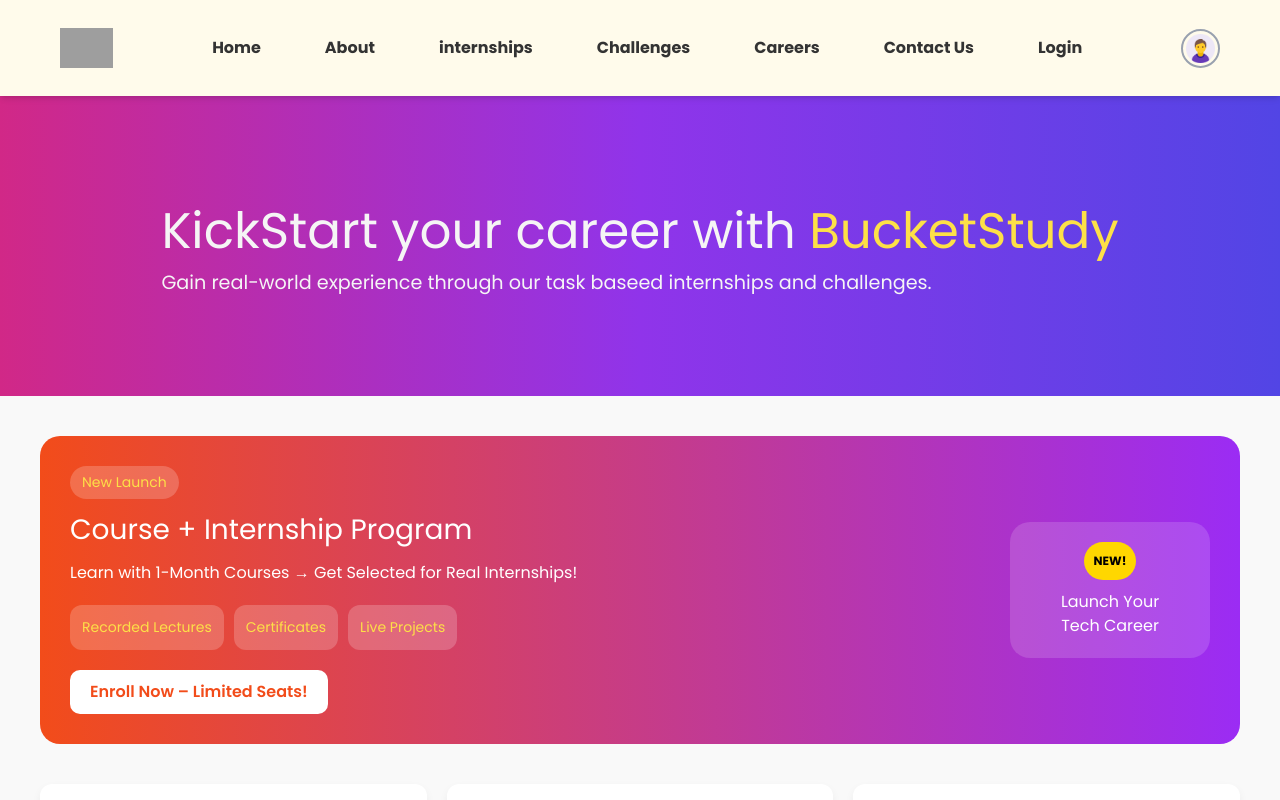
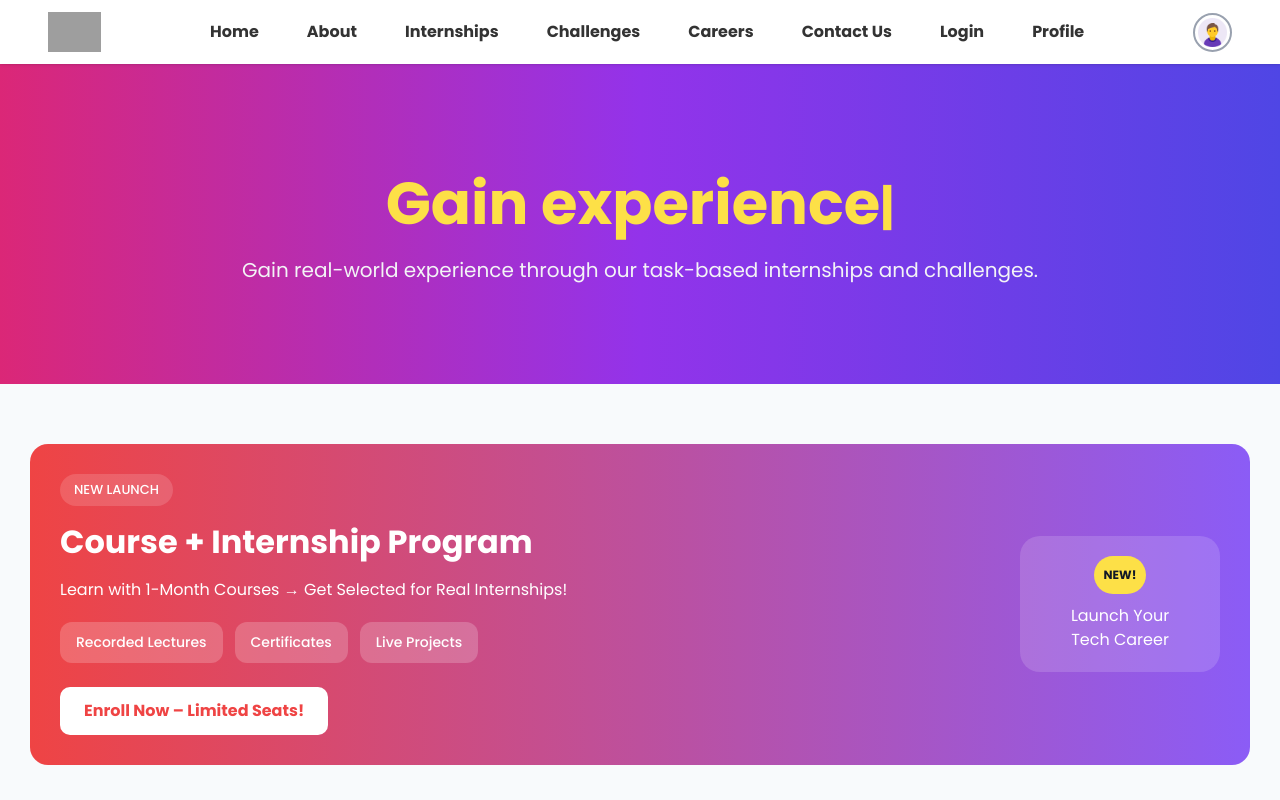
Before and after one commit to BucketStudy-EduTech/bucketstudy-frontend, a React (Vite) app: page / in a window 1280 px wide. Built offline with nearby package versions, Linux system fonts and the light colour scheme; grey boxes are pictures that could not be loaded; a web font is replaced by a local one.

Commit message:
Profile added and improved ui

```diff
--- a/package.json
+++ b/package.json
@@ -16,7 +16,8 @@
     "react-hot-toast": "^2.5.2",
     "react-icons": "^5.5.0",
     "react-router-dom": "^7.7.0",
-    "tailwindcss": "^4.1.11"
+    "tailwindcss": "^4.1.11",
+    "typed.js": "^2.1.0"
   },
   "devDependencies": {
     "@eslint/js": "^9.30.1",
--- a/src/App.jsx
+++ b/src/App.jsx
@@ -10,7 +10,8 @@
 import Footer from './components/Footer';
 import InternCom from './Pages/InternshipCom/InternCom';
 import Challenges from './Pages/Challange/challendeCom';
-import Login from './Pages/LoginSignup/Login/Login'
+import Login from './Pages/LoginSignup/Login/Login';
+import Profile from './Pages/Profile/index';
 // import Signup from './Pages/LoginSignup/Signup/Signup'
 
 
@@ -29,6 +30,7 @@
           <Route path="/challenges" element={<Challenges />} />
           <Route path="/login" element={<Login />} />
           {/* <Route path="/Signup" element={<Signup />} /> */}
+          <Route path="/profile" element={<Profile />} />
          </Routes>
 
          {/*------------ Footer Component ------------  */}
--- a/src/Pages/Home/index.css
+++ b/src/Pages/Home/index.css
@@ -1,39 +1,54 @@
-.home-section{
-  font-family: 'Poppins';
+
+/* General Font Setup */
+body, .home-section {
+  font-family: 'Poppins', sans-serif;
+  color: #1f1f1f;
 }
-.home-heading{
+
+/* Hero Section */
+.home-heading {
   display: flex;
   justify-content: center;
   align-items: center;
-  background-image: linear-gradient(to left,#5245E5,#9034EA,#D12887);
-  height: 300px;
-}
-.heading{
-  font-size: 50px;
-  color: whitesmoke;
-}
-.para{
-  font-size: larger;
-  color: whitesmoke;
-}
-span{
-  color: #FDE047;
-}
-.course-section {
-  font-family: 'Poppins';
-  padding: 40px;
-  background: #f9f9f9;
+  background-image: linear-gradient(to left, #4f46e5, #9333ea, #db2777);
+  height: 320px;
+  padding: 20px;
+  text-align: center;
 }
 
+.heading {
+  font-size: 3rem;
+  color: #fff;
+  line-height: 1.4;
+  font-weight: 700;
+}
+
+.heading span {
+  color: #fde047;
+}
+
+.para {
+  font-size: 1.25rem;
+  color: #f3f4f6;
+  margin-top: 10px;
+}
+
+/* Course Section */
+.course-section {
+  padding: 60px 30px;
+  background: #f8fafc;
+}
+
+/* Course Banner */
 .course-banner {
   display: flex;
+  flex-wrap: wrap;
   justify-content: space-between;
-  background: linear-gradient(to right, #f24c1a, #9b2cf4);
+  background: linear-gradient(to right, #ef4444, #8b5cf6);
   color: white;
-  border-radius: 20px;
+  border-radius: 18px;
   padding: 30px;
-  margin-bottom: 40px;
-
+  margin-bottom: 50px;
 }
 
 .course-content {
@@ -41,53 +56,60 @@
 }
 
 .badge {
-  background: rgba(255, 255, 255,0.2);
-  padding: 6px 12px;
-  border-radius: 20px;
-  font-size: 14px;
+  background: rgba(255, 255, 255, 0.15);
+  padding: 6px 14px;
+  border-radius: 999px;
+  font-size: 13px;
+  font-weight: 500;
+  margin-bottom: 12px;
   display: inline-block;
-  margin-bottom: 10px;
+  text-transform: uppercase;
 }
 
 .course-content h2 {
-  font-size: 28px;
-  margin-bottom: 10px;
+  font-size: 2rem;
+  font-weight: 700;
+  margin-bottom: 12px;
 }
 
 .course-content p {
+  font-size: 1rem;
   margin-bottom: 20px;
-  font-size: 16px;
+  line-height: 1.5;
 }
 
 .tags {
   display: flex;
-  gap: 10px;
-  margin-bottom: 20px;
-
+  flex-wrap: wrap;
+  gap: 12px;
+  margin-bottom: 24px;
 }
 
 .tag {
   background: rgba(255, 255, 255, 0.2);
-  padding: 12px;
+  padding: 10px 16px;
   border-radius: 12px;
   font-size: 14px;
+  font-weight: 500;
 }
 
 .cta-button {
   background: white;
-  color: #f24c1a;
-  padding: 10px 20px;
+  color: #ef4444;
+  padding: 12px 24px;
   border: none;
   border-radius: 10px;
-  font-weight: 600;
+  font-weight: 700;
+  font-size: 16px;
   cursor: pointer;
   transition: background 0.3s;
 }
 
 .cta-button:hover {
-  background: #ffe3d9;
+  background: #ffe3e3;
 }
 
+/* Launch Box */
 .launch-banner {
   background: rgba(255, 255, 255, 0.15);
   border-radius: 20px;
@@ -98,11 +120,11 @@
 }
 
 .new-label {
-  background: gold;
-  color: black;
+  background: #fde047;
+  color: #111827;
   font-weight: bold;
   padding: 10px;
-  border-radius: 900px;
+  border-radius: 999px;
   font-size: 12px;
   display: inline-block;
   margin-bottom: 10px;
@@ -110,35 +132,56 @@
 
 .steps-container {
   display: flex;
+  flex-wrap: wrap;
   justify-content: space-between;
   gap: 20px;
+  margin-top: 40px;
 }
 
 .step-card {
-  background: #ffffff;
-  box-shadow: 0 4px 10px rgba(0, 0, 0, 0.05);
+  background: #fff;
   border-radius: 12px;
-  padding: 20px;
+  box-shadow: 0 4px 12px rgba(0,0,0,0.08);
+  padding: 24px;
   flex: 1;
-  min-width: 240px;
-  transition: transform 0.2s ease;
+  transition: transform 0.3s ease;
+}
+
+.step-card:hover {
+  transform: translateY(-6px);
 }
 
 .step-card h4 {
+  font-size: 1rem;
+  font-weight: 600;
   margin-bottom: 10px;
-  font-size: 16px;
 }
 
-.section-title {
+.step-card p {
+  font-size: 0.95rem;
+  color: #374151;
+}
+
+/* Course Programs */
+.section-titles{
   margin-top: 40px;
-  font-size: 20px;
+  font-size: 1.8rem;
   text-align: center;
+  color:#D12887; /* a vibrant purple */
+  font-weight: 700;
 }
-.section-para{
-   text-align: center;
+
+
+.section-para {
+  text-align: center;
+  font-size: 1rem;
+  color: #4b5563;
+  margin-top: 10px;
 }
+
+/* Courses Container */
 .courses-container {
-  padding: 40px 20px;
+  padding: 50px 20px;
   background-color: #f9fafe;
   text-align: center;
 }
@@ -148,97 +191,120 @@
   flex-wrap: wrap;
   justify-content: center;
   gap: 24px;
-  margin-bottom: 30px;
+  margin-bottom: 40px;
 }
 
 .course-card {
   background-color: #ffffff;
   border-radius: 16px;
   box-shadow: 0 4px 16px rgba(0, 0, 0, 0.05);
-  padding: 28px;
-  height: 140px;
-  width: 280px;
+  padding: 32px; /* was 28px */
+  height: 180px;  /* was 140px */
+  width: 320px;   /* was 280px */
   transition: transform 0.2s ease, box-shadow 0.3s ease;
   text-align: left;
+  display: flex;
+  flex-direction: column;
+  justify-content: space-between;
 }
 
+
 .course-card:hover {
-  transform: translateY(-10px);
-  box-shadow: 0 8px 20px rgba(0, 0, 0, 0.08);
+  transform: translateY(-8px);
+  box-shadow: 0 8px 24px rgba(0, 0, 0, 0.1);
 }
 
 .course-card h3 {
-  font-size: 20px;
-  color: #333;
+  font-size: 1.2rem;
+  font-weight: 600;
+  color: #111827;
+  margin-bottom: 8px;
+}
+
+.course-card p {
+  font-size: 0.95rem;
+  color: #6b7280;
   margin-bottom: 10px;
 }
 
-.course-card p {
+.duration {
   font-size: 15px;
-  color: #555;
-  margin-bottom: 12px;
+  color: #777;
+  font-weight: 500;
+  margin-top: 10px;
+  display: inline-block;
 }
 
-.duration {
-  font-size: 14px;
-  color: #777;
-  font-weight: 500;
-}
 
 .course-buttons {
-  margin-top: 20px;
-  margin-bottom: 25px;
+  margin-top: 30px;
+  margin-bottom: 40px;
 }
 
 .limited-offer {
+  font-size: 0.9rem;
+  color: #b91c1c;
+  font-weight: 600;
+  margin-bottom: 25px;
   display: block;
-  font-size: 14px;
-  color: #c0392b;
-  margin-bottom: 20px;
-  font-weight: 500;
-  font-weight: bold;
 }
 
 .enroll-btn {
-  background-color: #6c5ce7;
+  background-color: #6366f1;
   color: white;
-  padding: 12px 24px;
+  padding: 14px 28px;
   border: none;
   border-radius: 10px;
-  font-weight: 600;
+  font-weight: 700;
   font-size: 15px;
   cursor: pointer;
-  transition: background-color 0.5s;
+  transition: background-color 0.4s;
 }
 
 .enroll-btn:hover {
-  background-color: #5a4bd3;
+  background-color: #4f46e5;
 }
 
+/* Final CTA Section */
 .journey-section {
   background: #e74c3c;
-  color: #fff;
-  padding: 40px 20px;
+  color: white;
+  padding: 50px 30px;
   text-align: center;
-  border-radius: 10px;
+  border-radius: 12px;
+  margin-top: 50px;
 }
 
 .journey-section h2 {
+  font-size: 2rem;
+  font-weight: 700;
   margin-bottom: 10px;
-  font-size: 24px;
 }
 
 .journey-section p {
+  font-size: 1.1rem;
   margin-bottom: 20px;
-  font-size: 14px;
+  color: #ffe4e6;
 }
 
 .journey-btn {
-  background: #fff;
-  color: #e74c3c;
-  padding: 10px 20px;
+  background-color: #fff;
+  color: #dc2626;
+  padding: 14px 28px;
   border: none;
-  border-radius: 6px;
+  border-radius: 10px;
+  font-weight: bold;
   cursor: pointer;
-  font-weight: 600;
+  font-size: 16px;
+  transition: background-color 0.3s ease;
 }
+
+.journey-btn:hover {
+  background-color: #fca5a5;
+  color: #fff;
+}
+.typed-text {
+  font-size: 3.7rem;
+  font-weight: bold;
+  color: #facc15;
+}
--- a/src/Pages/Home/index.jsx
+++ b/src/Pages/Home/index.jsx
@@ -1,16 +1,42 @@
 import './index.css';
+import { useEffect, useRef } from 'react';
+import Typed from 'typed.js';
 
-//--------------------  HOME COMPONENT ----------------------
-function Home(){
-    return(
+function Home() {
+  const typedElement = useRef(null);
+  const typedInstance = useRef(null);
+
+  useEffect(() => {
+    typedInstance.current = new Typed(typedElement.current, {
+      strings: [
+        'KickStart your career with BucketStudy',
+        'Gain experience through internships',
+        'Challenge yourself and grow with us',
+      ],
+      typeSpeed: 50,
+      backSpeed: 30,
+      loop: true,
+      smartBackspace: true,
+    });
+
+    return () => {
+      typedInstance.current.destroy();
+    };
+  }, []);
+
+  return (
     <div className='home-section'>
       <div className='home-heading'>
         <div>
-          <h1 className='heading'>KickStart your career with <span>BucketStudy</span></h1>
-           <p className='para'>Gain real-world experience through our task baseed internships and challenges.</p>
+          <h1 className='heading'>
+            <span ref={typedElement} className='typed-text'></span>
+          </h1>
+          <p className='para'>
+            Gain real-world experience through our task-based internships and challenges.
+          </p>
+        </div>
       </div>
 
-      </div>
       <div className="course-section">
         <div className="course-banner">
           <div className="course-content">
@@ -45,13 +71,13 @@
           </div>
         </div>
 
-      <h3 className="section-title">Available Course Programs</h3>
+        <h3 className="section-titles">Available Course Programs</h3>
         <p className='section-para'>choose your path and start your journey to success</p>
       </div>
+
       <div className='courses-container'>
         <div className="course-card-grid">
           <div className="course-card">
-
             <h3>Full Stack Development</h3>
             <p>React, Node.js, MongoDB, Express</p>
             <span className="duration">1 Month Course</span>
@@ -64,14 +90,12 @@
           </div>
 
           <div className="course-card">
-
             <h3>Backend Development</h3>
             <p>Node.js, Express, Database, APIs</p>
             <span className="duration">1 Month Course</span>
           </div>
 
           <div className="course-card">
-
             <h3>UI/UX Design</h3>
             <p>Figma, Design Systems, Prototyping</p>
             <span className="duration">1 Month Course</span>
@@ -82,19 +106,15 @@
           <span className="limited-offer">Limited Time Offer – Early Bird Pricing!</span>
           <button className="enroll-btn">View All Courses & Enroll</button>
         </div>
+
         <div className="journey-section">
           <h2>Ready to Start Your Journey?</h2>
           <p>Join thousands of students who have launched their careers through BucketStudy courses and internships.</p>
           <button className="journey-btn">Join Now</button>
         </div>
+      </div>
+    </div>
+  );
+}
 
-      </div>
-
-    {/*------------ Importing fonts from GoogleFonts ------------  */}
-      <style>
-@import url('https://fonts.googleapis.com/css2?family=Poppins:ital,wght@0,100;0,200;0,300;0,400;0,500;0,600;0,700;0,800;0,900;1,100;1,200;1,300;1,400;1,500;1,600;1,700;1,800;1,900&display=swap');
-</style>
-      </div>
-    )
-}
-export default Home
+export default Home;
--- a/src/Pages/Nav/index.css
+++ b/src/Pages/Nav/index.css
@@ -38,3 +38,10 @@
   display: block;
   padding: 12px 0;
 }
+.shadow-sm, .shadow-xl {
+    box-shadow: var(--tw-ring-offset-shadow, 0 0 #0000), var(--tw-ring-shadow, 0 0 #0000), var(--tw-shadow);
+}
+.bg-white {
+    --tw-bg-opacity: 1;
+    background-color: rgb(255 255 255 / var(--tw-bg-opacity, 1));
+}
--- a/src/Pages/Nav/index.jsx
+++ b/src/Pages/Nav/index.jsx
@@ -7,34 +7,34 @@
 function Nav() {
   const [isMenuOpen, setIsMenuOpen] = useState(false);
 
-  const toggleMenu = () => {
-    setIsMenuOpen(!isMenuOpen);
-  };
+  const toggleMenu = () => setIsMenuOpen(!isMenuOpen);
 
   const links = [
     { label: "Home", path: "/" },
     { label: "About", path: "/about" },
-     { label: "internships", path: "/internships" },
+    { label: "Internships", path: "/internships" },
     { label: "Challenges", path: "/challenges" },
-    {label: "Careers", path: "/career" },
+    { label: "Careers", path: "/career" },
     { label: "Contact Us", path: "/contact" },
-    { label: "Login", path: "/login" },
+     { label: "Login", path: "/login" },
+    { label: "Profile", path: "/profile" },
+
   ];
 
   return (
-    <div className="sticky top-0 z-50 bg-amber-50 shadow-md font-poppins p-3">
-      <header className="flex items-center justify-between p-4 md:px-8 lg:px-12">
+    <div className="sticky top-0 z-50 bg-white shadow-sm">
+      <header className="flex items-center justify-between px-4 py-3 md:px-8 lg:px-12">
         <div className="flex items-center">
           <img
-            src='https://res.cloudinary.com/dhqfjwhhe/image/upload/v1752854930/b_wbwdgn.jpg'
-            alt='logo'
-            className='lg:h-10 w-auto h-6 md:h-8'
+            src="https://res.cloudinary.com/dhqfjwhhe/image/upload/v1752854930/b_wbwdgn.jpg"
+            alt="logo"
+            className="h-8 md:h-10 w-auto"
           />
         </div>
 
         {/* Desktop Nav */}
         <nav className="hidden md:flex">
-          <ul className="flex items-center gap-12 lg:gap-16">
+          <ul className="flex items-center gap-8 lg:gap-12">
             {links.map((link, index) => (
               <li key={index}>
                 <Link to={link.path} className="nav-link">
@@ -50,10 +50,10 @@
           <ProfileDropwn />
         </div>
 
-        {/* Mobile Nav */}
+        {/* Mobile Nav Toggle */}
         <div className="flex items-center md:hidden">
           <ProfileDropwn />
-          <button onClick={toggleMenu} className="text-2xl text-gray-800 focus:outline-none ml-4">
+          <button onClick={toggleMenu} className="text-2xl text-gray-800 ml-4">
             {isMenuOpen ? <FaTimes /> : <FaBars />}
           </button>
         </div>
@@ -61,13 +61,13 @@
 
       {/* Mobile Menu */}
       <div
-        className={`md:hidden overflow-hidden transition-all duration-300 ease-in-out ${
-          isMenuOpen ? 'max-h-screen' : 'max-h-0'
+        className={`md:hidden transition-all duration-300 ease-in-out overflow-hidden ${
+          isMenuOpen ? 'max-h-[500px] py-4' : 'max-h-0'
         }`}
       >
-        <ul className="flex flex-col items-center bg-amber-50 gap-4 py-4 shadow-md">
+        <ul className="flex flex-col items-center bg-amber-50 gap-3 shadow-inner">
           {links.map((link, index) => (
-            <li key={index}>
+            <li key={index} className="w-full text-center">
               <Link
                 to={link.path}
                 className="nav-link-mobile"
--- a/src/Pages/Notfound/index.jsx
+++ b/src/Pages/Notfound/index.jsx
@@ -1,4 +1,4 @@
-import './index.css'
+import './index.css';
 
 //--------------------  NOTFOUND COMPONENT ----------------------
 const NotFound = () => (
@@ -11,4 +11,4 @@
   </div>
 )
 
-export default NotFound
+export default NotFound;
```
Also changed, not shown: src/Pages/Notfound/index.css (+10 -3 lines), src/Pages/Profile/index.css (renamed from Profile/index.css), src/Pages/Profile/index.jsx (renamed from Profile/index.jsx), 1 other file (tests, documents, lock files or other folders). Lines whose indentation alone changed are shown as unchanged.
